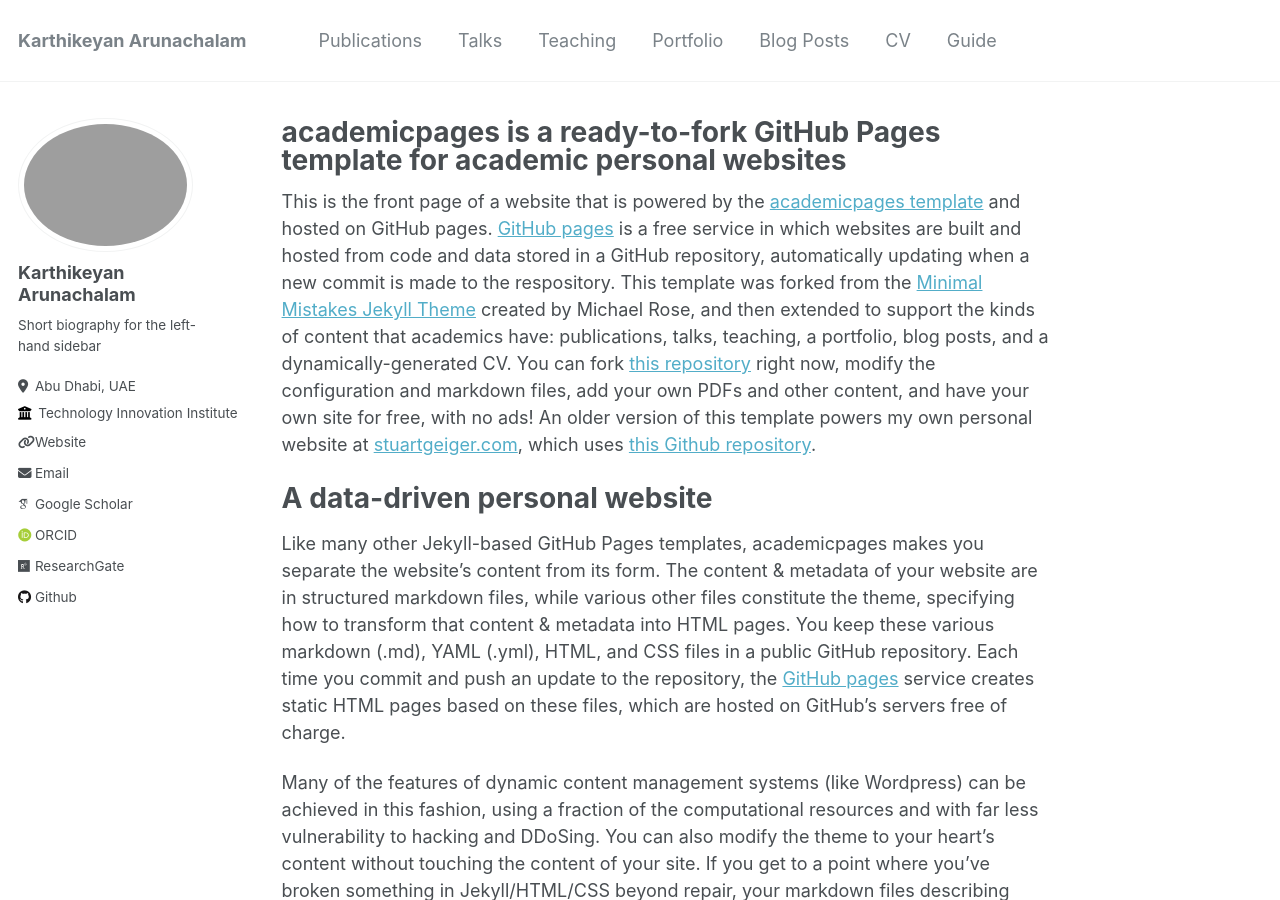
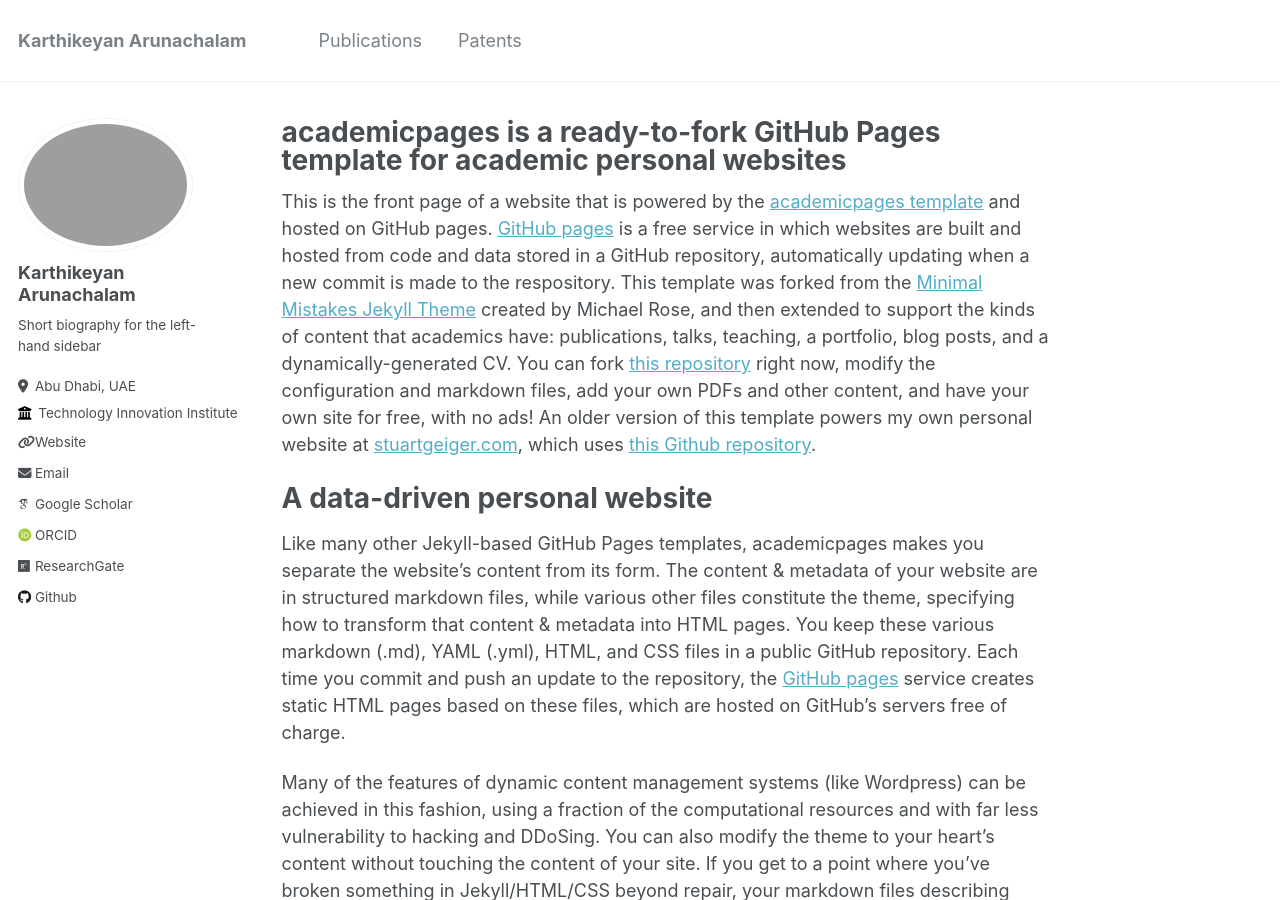
Before and after one commit to karthikeyansct/karthikeyansct.github.io, a Jekyll site: the page built from _pages/about.md, in a window 1280 px wide and 900 px high. Built offline with Jekyll 4.4.1, drawn with Linux system fonts in a browser that asks for light colours; some web fonts are replaced.

Commit message:
Update navigation.yml

```diff
--- a/_data/navigation.yml
+++ b/_data/navigation.yml
@@ -3,20 +3,5 @@ main:
   - title: "Publications"
     url: /publications/
 
-  - title: "Talks"
+  - title: "Patents"
     url: /talks/
-
-  - title: "Teaching"
-    url: /teaching/
-
-  - title: "Portfolio"
-    url: /portfolio/
-
-  - title: "Blog Posts"
-    url: /year-archive/
-
-  - title: "CV"
-    url: /cv/
-
-  - title: "Guide"
-    url: /markdown/
```
